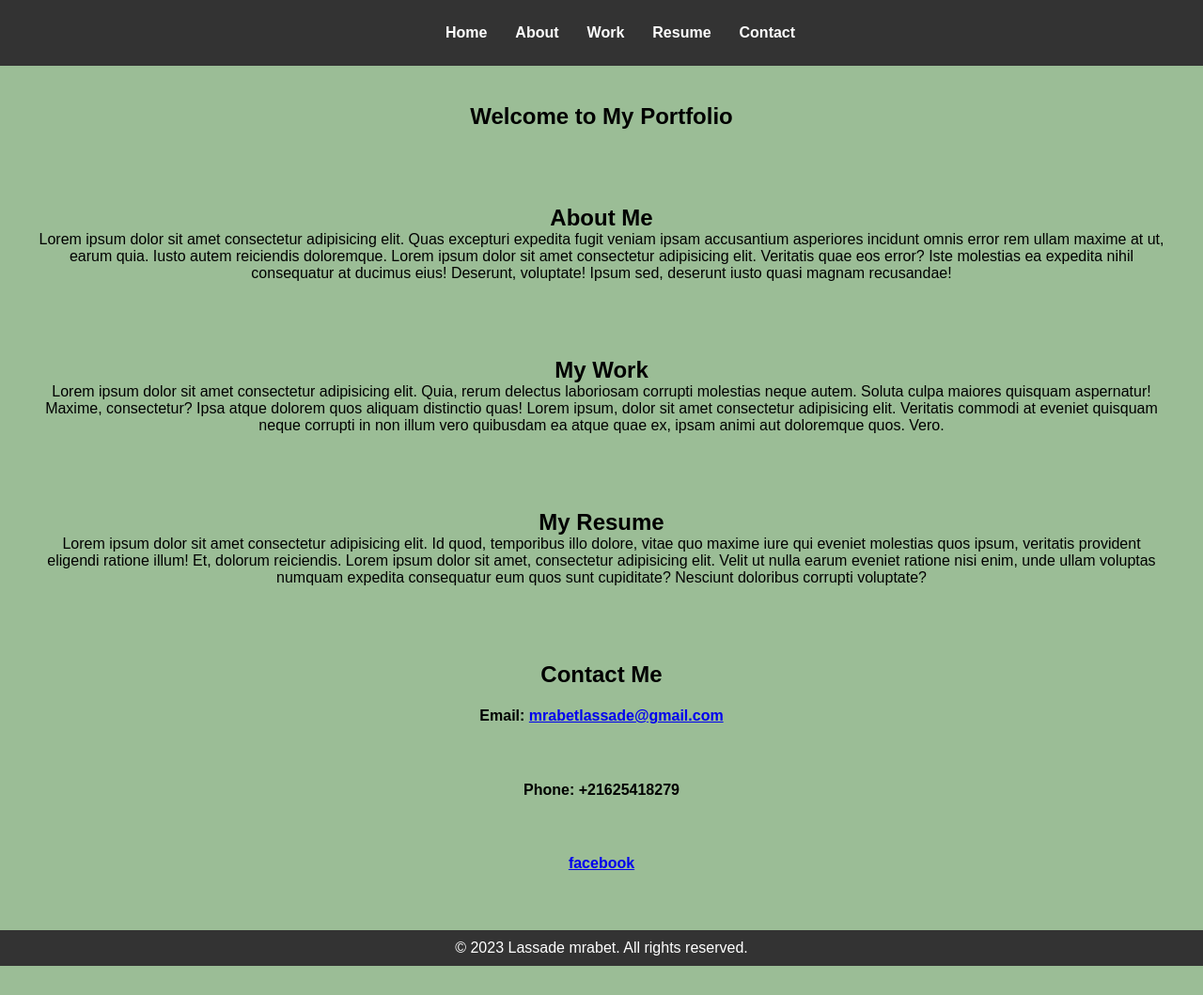
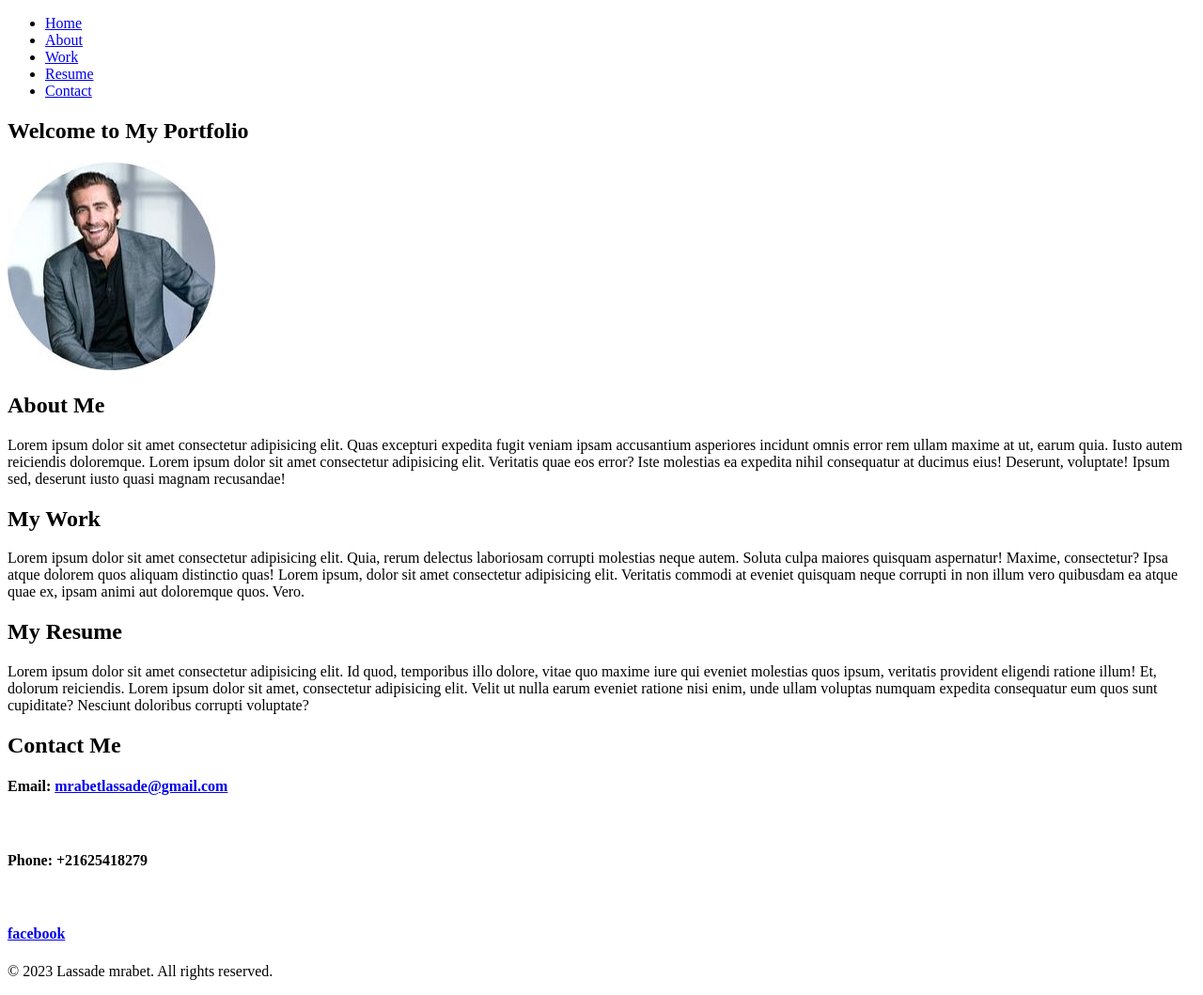
Before and after one commit to lassadMbt/porfilio, a plain HTML site: page index.html in a window 1280 px wide. Shown: the whole page at 94% size. Before the commit the page ends 1028 px from the top, so only its background shows below. Drawn offline with Linux system fonts and the light colour scheme.

Commit message:
new version

```diff
--- a/index.html
+++ b/index.html
@@ -5,56 +5,6 @@
     <meta name="viewport" content="width=device-width, initial-scale=1.0">
     <title>MY Portfolio</title>
 
-    <style>
-        /* Reset some default styles */
-        body, h1, h2, h3, p {
-            margin: 0;
-            padding: 0;
-        }
-
-        /* Apply some general styling */
-        body {
-            font-family: Arial, sans-serif;
-            background-color: #699c62a9;
-        }
-
-        /* Navbar styles */
-        nav {
-            background-color: #333;
-            padding: 10px;
-        }
-
-        nav ul {
-            list-style-type: none;
-            display:flex;
-            justify-content: center;
-        }
-
-        nav li {
-            margin: 0 15px;
-        }
-
-        nav a {
-            text-decoration: none;
-            color: #fff;
-            font-weight: bold;
-
-        }
-
-        /* Section styles */
-        section {
-            padding: 40px;
-            text-align: center;
-        }
-
-        /* Footer styles */
-        footer {
-            background-color: #333;
-            color: #fff;
-            text-align: center;
-            padding: 10px;
-        }
-    </style>
 </head>
 <body>
     <!-- Navbar -->
@@ -71,6 +21,7 @@
     <!-- Home Section -->
     <section id="home">
         <h1>Welcome to My Portfolio</h1>
+        <img src="business profile picture men.jpg" alt="Project 1">
 
     </section>
 
```
Also changed, not shown: business profile picture men.jpg (added).
